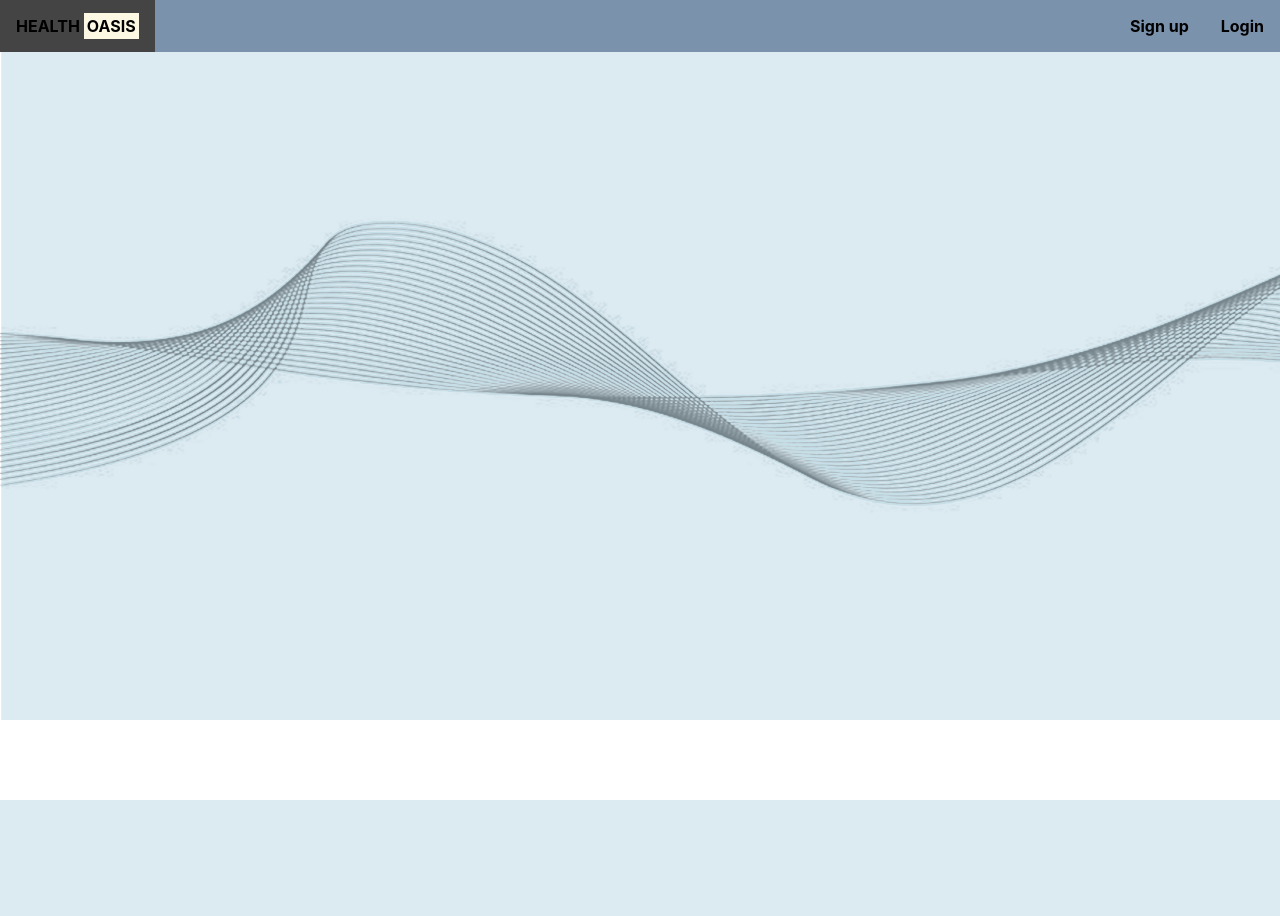
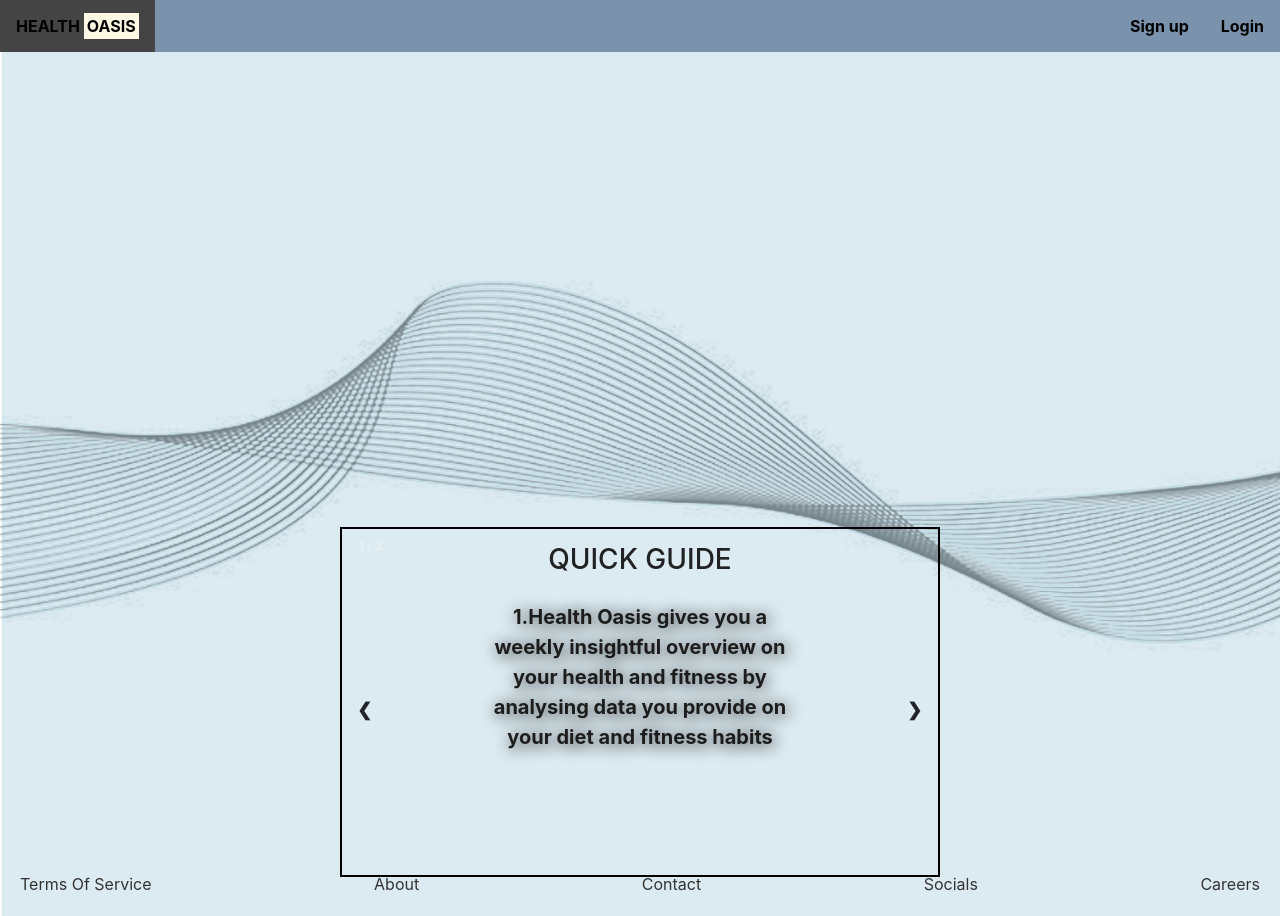
Before and after one commit to Beehive324/com2027-deployment, a Django app: page /home/about in a window 1280 px wide; the page is wider, and only the part inside the window is pictured. Before the commit the page ends 800 px from the top of that part, so only its background shows below. Run offline with Django 4.2, Linux system fonts and the light colour scheme; style sheets or scripts are compiled from the project's sources; some libraries are stand-ins or nearby versions.

Commit message:
About page 2

```diff
--- a/healthoasis/homeapp/templates/homeapp/about.html
+++ b/healthoasis/homeapp/templates/homeapp/about.html
@@ -1,52 +1,172 @@
 
 {% extends "base.html" %}
+{% block title %}
+        <title>About page</title>
+        {% endblock title %}
+
+        {% block content %}
     <body>
-        <p>hi</p>
-
+        <section>
         <div class="slideshow-container">
 
-            <div class="mySlides fade">
+            <!-- Full-width images with number and caption text -->
+            <div class="mySlides">
               <div class="numbertext">1 / 3</div>
-            <img src="" style="width:10%">
-            <div class="text">Maths</div>
+              <!--<img src="img1.jpg" style="width:100%">-->
+              <div class="textheader"><h3>QUICK GUIDE</h3> <!-- Added header --></div>
+              <div class="textbox"><p>1.Health Oasis gives you a weekly insightful
+                overview on your health and fitness by analysing data you provide
+                on your diet and fitness habits
+              </p></div>
+
+
+           <!----> <div class="mySlides">-->
+              <div class="numbertext">2 / 3</div>
+              <div class="text">page 2</div>
+
             </div>
 
-            <div class="mySlides fade">
-            <div class="numbertext">2 / 3</div>
-            <img src="" style="width:50%">
-            <div class="text">Science</div>
+            <div class="mySlides">
+              <div class="numbertext">3 / 3</div>
+              <div class="text">page 3</div>
             </div>
 
-            <div class="mySlides fade">
-            <div class="numbertext">3 / 3</div>
-            <img src="" style="width:10%">
-            <div class="text">English</div>
-            </div>
-
-            <a class="prev" onclick="plusSlides(-1)">❮</a>
-            <a class="next" onclick="plusSlides(1)">❯</a>
-
+            <!-- Next and previous buttons -->
+            <a class="prev" onclick="plusSlides(-1)">&#10094;</a>
+            <a class="next" onclick="plusSlides(1)">&#10095;</a>
           </div>
           <br>
 
-            <div style="text-align:center">
-            <span class="dot" onclick="currentSlide(1)"></span>
-            <span class="dot" onclick="currentSlide(2)"></span>
-            <span class="dot" onclick="currentSlide(3)"></span>
-            </div>
+
+          <style>
+            * {box-sizing:border-box}
+
+/* Slideshow container */
+.slideshow-container {
+  max-width: 1000px;
+  position: relative;
+  height: 350px;
+  width: 600px;
+  margin: auto;
+  border: 2px solid #000; /* Add border properties */
+  border-radius: 0px; /* Add border-radius to make it round */
+  padding: 5px; /* Add padding for spacing */
+  left:0px; top:250px;
+}
+
+/* Next & previous buttons */
+.prev, .next {
+  cursor: pointer;
+  position: absolute;
+  top: 50%;
+  width: auto;
+  margin-top: -22px;
+  padding: 16px;
+  color: white;
+  font-weight: bold;
+  font-size: 18px;
+  transition: 0.6s ease;
+  border-radius: 0 3px 3px 0;
+  user-select: none;
+}
+
+/* Position the "next button" to the right */
+.prev{
+    right: 550px;
+    border-radius: 3px 0 0 3px;
+}
+.next {
+  right: 0;
+  border-radius: 3px 0 0 3px;
+}
+
+/* On hover, add a black background color with a little bit see-through */
+.prev:hover, .next:hover {
+  background-color: rgba(0,0,0,0.8);
+}
+
+.textbox{
+    color: #0a0909e3;
+    position: absolute;
+    font-size: 20px;
+    font-weight: bold;
+    text-shadow: 2px 2px 16px rgba(0, 0, 0, 0.911);
+    top: 45%; /* Adjust the vertical position */
+    left: 50%; /* Adjust the horizontal position */
+    transform: translate(-50%, -50%);
+    text-align: center;
+}
+.textheader{
+    color: #0a0909e3;
+    position: absolute;
+    top: 10%; /* Adjust the vertical position */
+    left: 50%; /* Adjust the horizontal position */
+    transform: translate(-50%, -50%);
+    text-align: center;
+}
+/* Caption text */
+.text {
+  color: #f31313;
+  font-size: 15px;
+  padding: 8px 12px;
+  position: absolute;
+  bottom: 8px;
+  width: 100%;
+  text-align: center;
+}
+
+/* Number text (1/3 etc) */
+.numbertext {
+  color: #f2f2f2;
+  font-size: 12px;
+  padding: 8px 12px;
+  position: absolute;
+  top: 0;
+}
+
+/* The dots/bullets/indicators */
+.dot {
+  cursor: pointer;
+  height: 15px;
+  width: 15px;
+  margin: 0 2px;
+  background-color: #bbb;
+  border-radius: 50%;
+  display: inline-block;
+  transition: background-color 0.6s ease;
+}
+
+.active, .dot:hover {
+  background-color: #717171;
+}
+
+/* Fading animation */
+.fade {
+  animation-name: fade;
+  animation-duration: 5s;
+}
+
+@keyframes fade {
+  from {opacity: 1}
+  to {opacity: 1}
+}
+          </style>
+
 
           <script>
             let slideIndex = 1;
 showSlides(slideIndex);
 
+// Next/previous controls
 function plusSlides(n) {
   showSlides(slideIndex += n);
 }
 
+// Thumbnail image controls
 function currentSlide(n) {
   showSlides(slideIndex = n);
 }
-        //The javascript code below adds functionality to the slideshow container
+
 function showSlides(n) {
   let i;
   let slides = document.getElementsByClassName("mySlides");
@@ -63,4 +183,6 @@
   dots[slideIndex-1].className += " active";
 }
           </script>
+          </section>
 </body>
+{% endblock content %}
```
Lines whose indentation alone changed are shown as unchanged.
